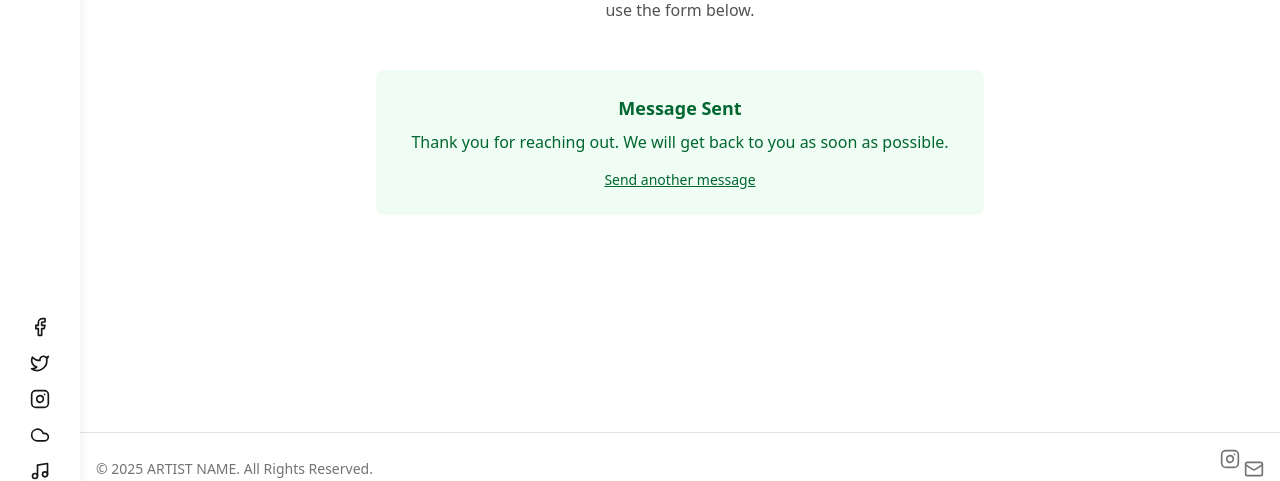
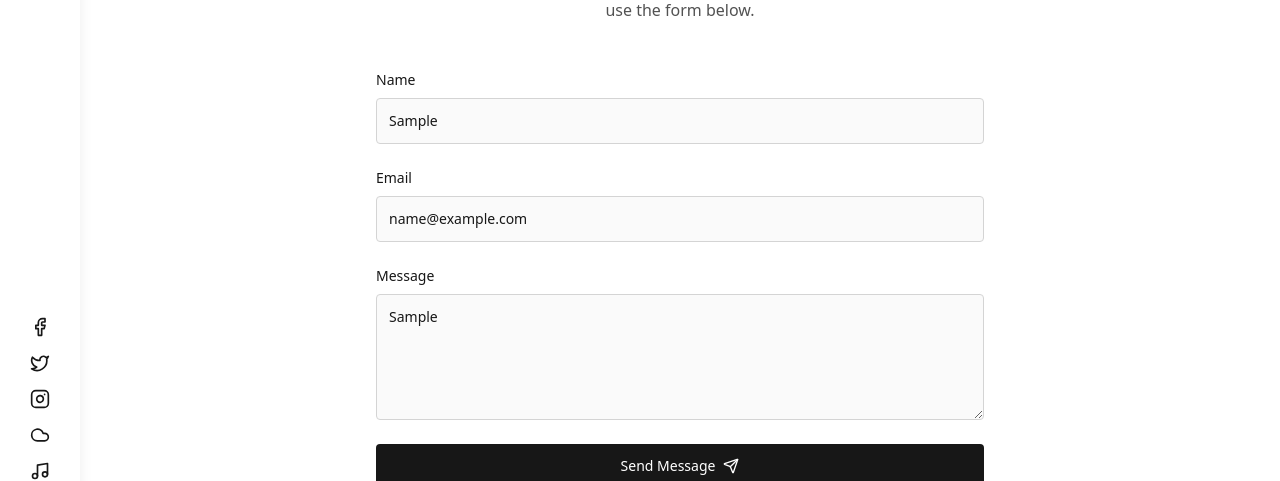
Before and after one commit to koyongje/ArtistGo, a Next.js app: page /ArtistGo/contact in a window 1280 px wide. Both pictures are taken after typing "Sample", "name@example.com", "Sample" into the empty fields and a click on the button "Send Message". Shown: the part 295-776 px from the top of the page. Built offline with nearby package versions, Linux system fonts and the light colour scheme; no server answers.

Commit message:
feat: integrate Supabase for contact form

```diff
--- a/src/app/contact/page.tsx
+++ b/src/app/contact/page.tsx
@@ -2,6 +2,7 @@
 
 import { useState } from 'react';
 import { Send } from 'lucide-react';
+import { supabase } from '@/lib/supabase';
 
 export default function ContactPage() {
   const [status, setStatus] = useState<'idle' | 'submitting' | 'success' | 'error'>('idle');
@@ -10,9 +11,16 @@ export default function ContactPage() {
     e.preventDefault();
     setStatus('submitting');
 
-    // Simulate API call
-    await new Promise(resolve => setTimeout(resolve, 1500));
-    setStatus('success');
+    const formData = new FormData(e.currentTarget);
+    const { name, email, message } = Object.fromEntries(formData.entries());
+
+    const { error } = await supabase.from('contact_submissions').insert({ name, email, message });
+
+    if (error) {
+      setStatus('error');
+    } else {
+      setStatus('success');
+    }
   }
 
   return (
@@ -42,6 +50,7 @@ export default function ContactPage() {
             <input
               type="text"
               id="name"
+              name="name"
               required
               className="bg-neutral-50 border border-neutral-300 text-neutral-900 text-sm rounded-sm focus:ring-neutral-500 focus:border-neutral-500 block w-full p-3 dark:bg-neutral-900 dark:border-neutral-700 dark:placeholder-neutral-400 dark:text-white"
               placeholder="Your Name"
@@ -52,6 +61,7 @@ export default function ContactPage() {
             <input
               type="email"
               id="email"
+              name="email"
               required
               className="bg-neutral-50 border border-neutral-300 text-neutral-900 text-sm rounded-sm focus:ring-neutral-500 focus:border-neutral-500 block w-full p-3 dark:bg-neutral-900 dark:border-neutral-700 dark:placeholder-neutral-400 dark:text-white"
               placeholder="name@example.com"
@@ -61,6 +71,7 @@ export default function ContactPage() {
             <label htmlFor="message" className="block mb-2 text-sm font-medium text-neutral-900 dark:text-white">Message</label>
             <textarea
               id="message"
+              name="message"
               rows={5}
               required
               className="bg-neutral-50 border border-neutral-300 text-neutral-900 text-sm rounded-sm focus:ring-neutral-500 focus:border-neutral-500 block w-full p-3 dark:bg-neutral-900 dark:border-neutral-700 dark:placeholder-neutral-400 dark:text-white"
@@ -79,6 +90,11 @@ export default function ContactPage() {
               </>
             )}
           </button>
+          {status === 'error' && (
+            <p className="text-red-500 text-sm mt-2">
+              There was an error sending your message. Please try again later.
+            </p>
+          )}
         </form>
       )}
     </div>
```
Also changed, not shown: 1 other file (tests, documents, lock files or other folders).
